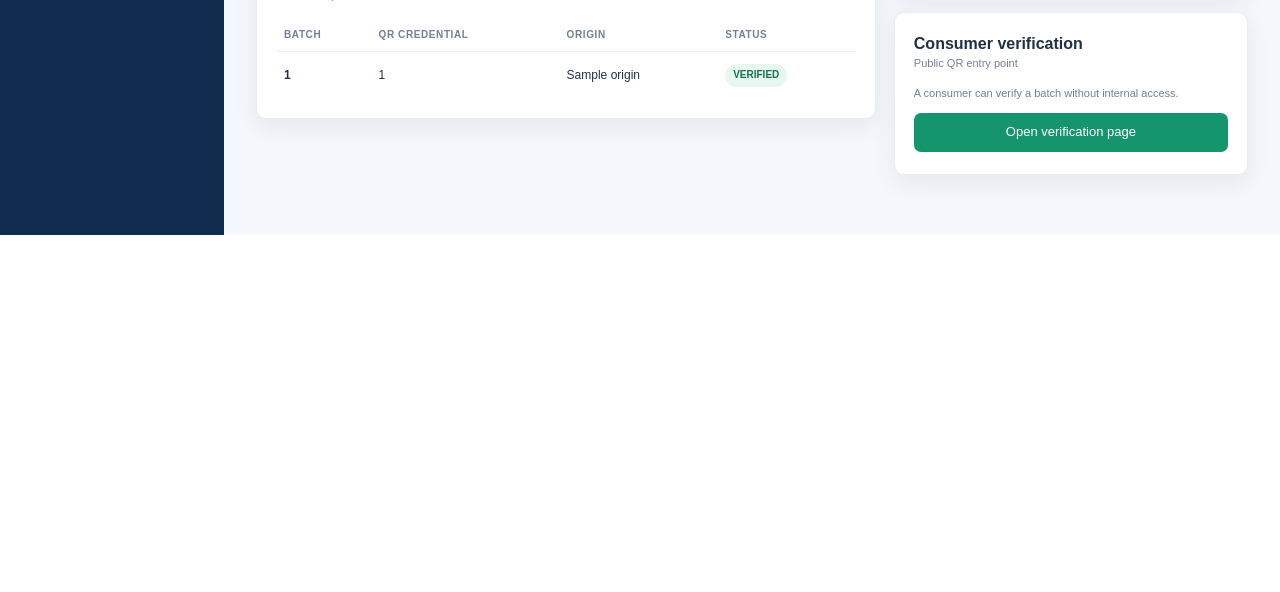
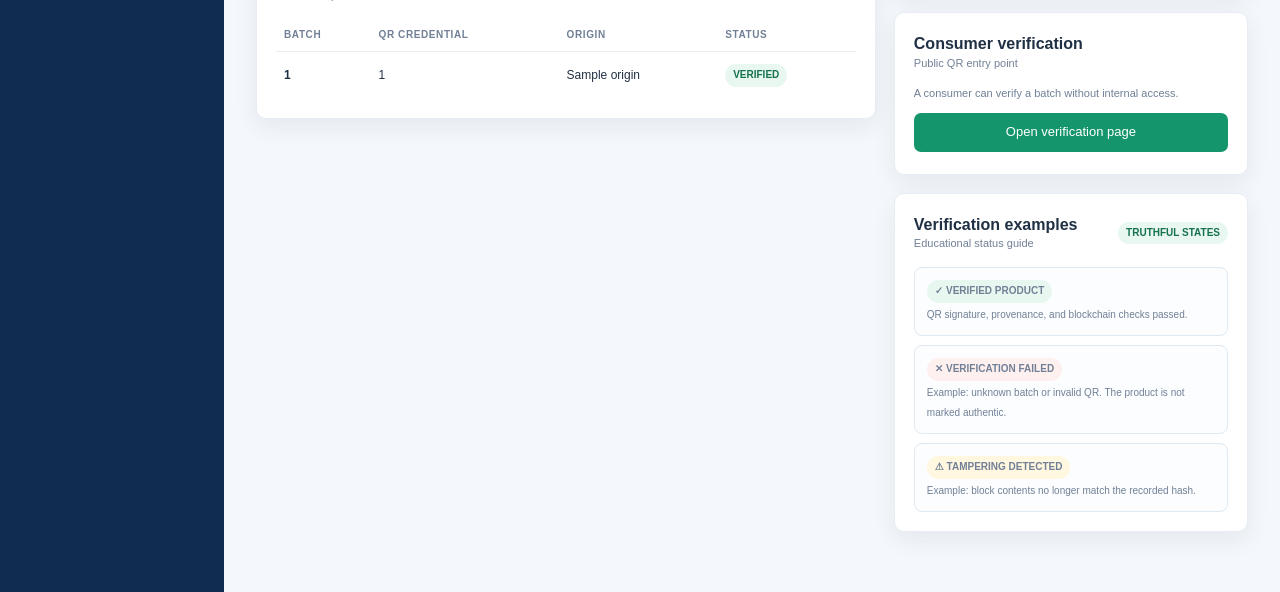
Before and after one commit to Sridhar2102006/security-remediation-honeychain-repo, a Flask app: template backend/templates/dashboard.html in a window 1280 px wide. Shown: the part 790-1382 px from the top of the page. Before the commit the page ends 1025 px from the top, so only its background shows below. Run offline with Flask 3, Linux system fonts and the light colour scheme; the template is opened without the code that fills it: most values are stand-ins (such as "Sample title", 1, 10 or a date in 2020).

Commit message:
Add truthful verification status examples

```diff
--- a/backend/templates/dashboard.html
+++ b/backend/templates/dashboard.html
@@ -67,6 +67,8 @@
       td { padding: 12px 8px; border-bottom: 1px solid #eef2f6; font-size: 12px; }
       tr:last-child td { border-bottom: 0; }
       .tag { display: inline-block; padding: 4px 8px; border-radius: 999px; background: var(--green-soft); color: #16724d; font-size: 10px; font-weight: 700; }
+      .tag-failed { background: #fff0f0; color: #b42318; }
+      .tag-warning { background: #fff7df; color: #8a5b00; }
       .empty { padding: 24px 8px; color: var(--muted); text-align: center; }
       form label { display: block; margin-top: 11px; color: var(--muted); font-size: 11px; font-weight: 700; }
       input, button { width: 100%; margin-top: 5px; padding: 10px; border: 1px solid #d7e1e9; border-radius: 7px; font: inherit; }
@@ -188,6 +190,13 @@
                 <p class="panel-subtitle">A consumer can verify a batch without internal access.</p>
                 <a class="nav-item" style="background:var(--green);color:white;justify-content:center" href="/verify/demo">Open verification page</a>
               </section>
+
+              <section class="panel">
+                <div class="panel-head"><div><h2>Verification examples</h2><div class="panel-subtitle">Educational status guide</div></div><span class="tag">TRUTHFUL STATES</span></div>
+                <div class="action"><strong><span class="tag">✓ VERIFIED PRODUCT</span></strong><span>QR signature, provenance, and blockchain checks passed.</span></div>
+                <div class="action" style="margin-top:9px"><strong><span class="tag tag-failed">✕ VERIFICATION FAILED</span></strong><span>Example: unknown batch or invalid QR. The product is not marked authentic.</span></div>
+                <div class="action" style="margin-top:9px"><strong><span class="tag tag-warning">⚠ TAMPERING DETECTED</span></strong><span>Example: block contents no longer match the recorded hash.</span></div>
+              </section>
             </div>
           </div>
         </section>
```
Also changed, not shown: tests/test_render_demo_e2e.py (+2 -0 lines).
